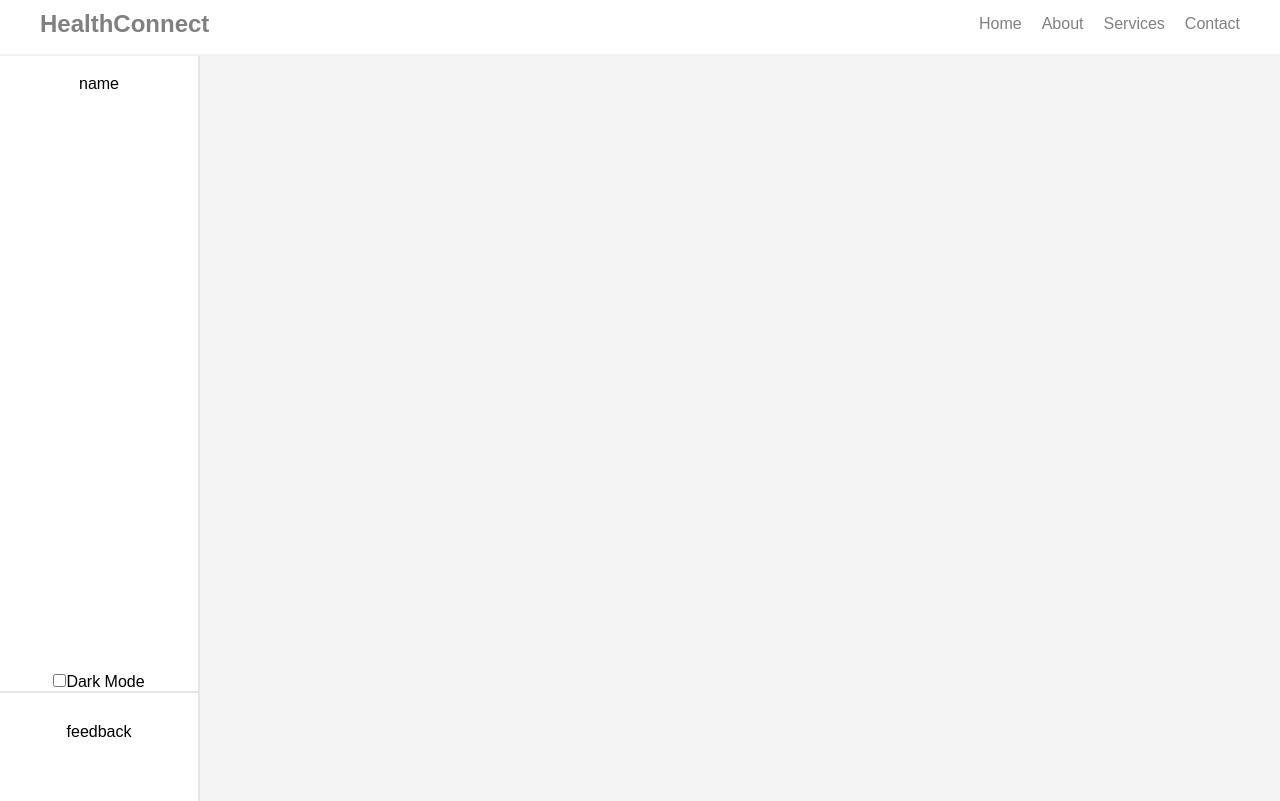
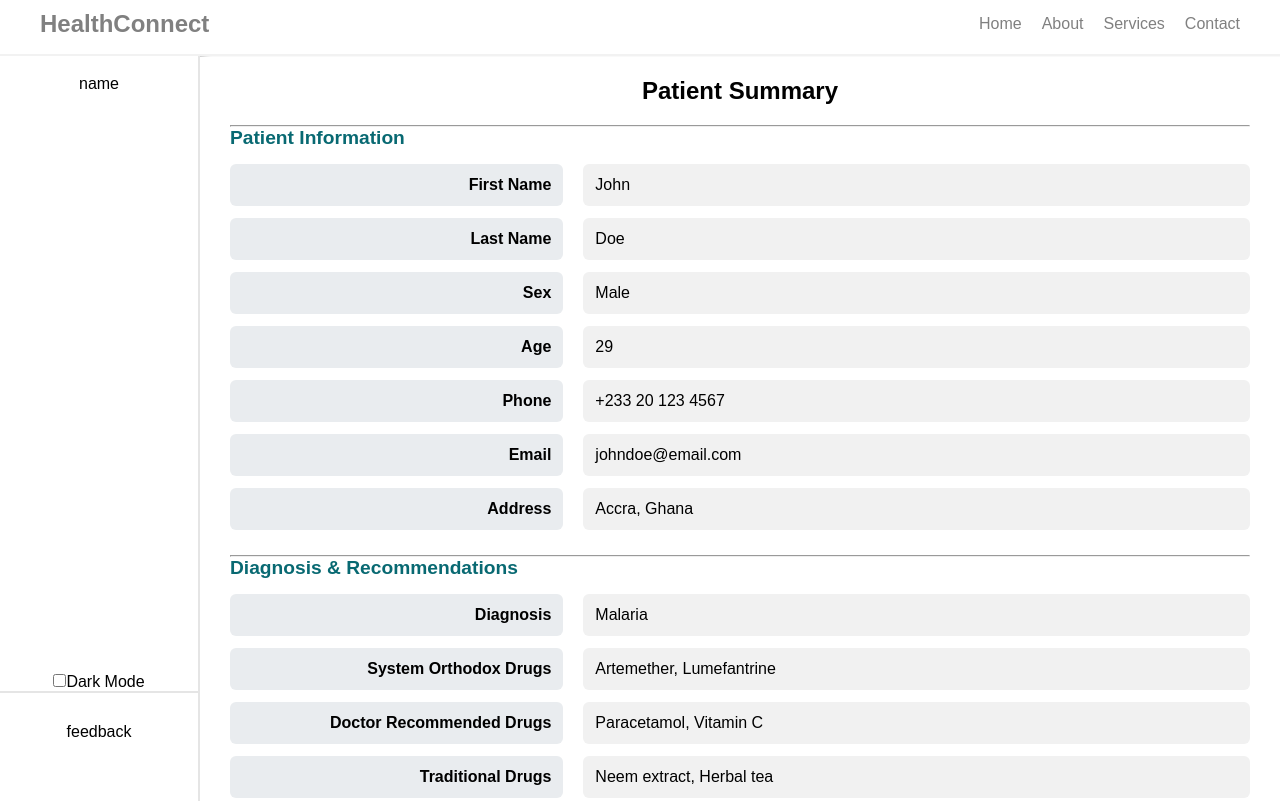
Before and after one commit to Awtlaw/psychic-carnival, a React (Vite) app in the folder client/: page /reports in a window 1280 px wide. Built offline with nearby package versions, Linux system fonts and the light colour scheme.

Commit message:
addition of summary

```diff
--- a/client/src/apis/index.js
+++ b/client/src/apis/index.js
@@ -1,4 +1,4 @@
 export * from './client.js'
 export * from './auth.js'
-export * from './report.js'
+export * from './reports.js'
 export * from './appointments.js'
--- /dev/null
+++ b/client/src/components/summary.css
@@ -0,0 +1,94 @@
+   /* .doc-main-container {
+       font-family: Arial, sans-serif;
+       background: red;
+       margin: 0;
+       overflow-y: auto;
+   } */
+
+   /* Layout container */
+   .doc-main-content {
+       /* margin-left: 200px; */
+       /* leave space for sidebar */
+       flex: 1;
+       overflow-y: auto;
+       margin-top: 56px;
+    height: calc(100vh - 56px);
+
+       /* leave space for navbar */
+       /* padding: 20px; */
+   }
+
+   .ps-container {
+       background: #fff;
+       padding: 20px 30px;
+       /* border-radius: 10px; */
+       max-width: 100%;
+       /* margin: auto; */
+       box-shadow: 0 4px 10px rgba(0, 0, 0, 0.1);
+       overflow-y: auto;
+       /* height: 100vh; */
+   }
+
+   .ps-title {
+       font-size: 1.5rem;
+       font-weight: bold;
+       margin-bottom: 20px;
+       text-align: center;
+   }
+
+   .ps-section {
+       margin-bottom: 25px;
+   }
+
+   .ps-section h3 {
+       font-size: 1.2rem;
+       margin-bottom: 15px;
+       color: #086972;
+
+   }
+
+   .ps-grid {
+       display: grid;
+       grid-template-columns: 1fr 2fr;
+       gap: 12px 20px;
+       align-items: center;
+   }
+
+   .ps-label,
+   .ps-value {
+       display: flex;
+       align-items: center;
+       padding: 10px 12px;
+       border-radius: 6px;
+       height: 42px;
+       box-sizing: border-box;
+   }
+
+   .ps-label {
+       background: #e9ecef;
+       font-weight: bold;
+       justify-content: flex-end;
+   }
+
+   .ps-value {
+       background: #f1f1f1;
+   }
+
+   .ps-print {
+       text-align: center;
+       margin-top: 20px;
+   }
+
+   .ps-btn {
+       background: #007bff;
+       color: white;
+       padding: 10px 20px;
+       border: none;
+       border-radius: 6px;
+       cursor: pointer;
+       font-size: 1rem;
+   }
+
+   .ps-btn:hover {
+       background: #0056b3;
+   }
--- /dev/null
+++ b/client/src/components/summary.jsx
@@ -0,0 +1,61 @@
+import './summary.css'
+
+export function Summary() {
+  return (
+    <div class='ps-container'>
+      <div class='ps-title'>Patient Summary</div>
+      <hr />
+
+      <div class='ps-section'>
+        <h3>Patient Information</h3>
+        <div class='ps-grid'>
+          <div class='ps-label'>First Name</div>
+          <div class='ps-value'>John</div>
+
+          <div class='ps-label'>Last Name</div>
+          <div class='ps-value'>Doe</div>
+
+          <div class='ps-label'>Sex</div>
+          <div class='ps-value'>Male</div>
+
+          <div class='ps-label'>Age</div>
+          <div class='ps-value'>29</div>
+
+          <div class='ps-label'>Phone</div>
+          <div class='ps-value'>+233 20 123 4567</div>
+
+          <div class='ps-label'>Email</div>
+          <div class='ps-value'>johndoe@email.com</div>
+
+          <div class='ps-label'>Address</div>
+          <div class='ps-value'>Accra, Ghana</div>
+        </div>
+      </div>
+      <hr />
+
+      <div class='ps-section'>
+        <h3>Diagnosis & Recommendations</h3>
+        <div class='ps-grid'>
+          <div class='ps-label'>Diagnosis</div>
+          <div class='ps-value'>Malaria</div>
+
+          <div class='ps-label'>System Orthodox Drugs</div>
+          <div class='ps-value'>Artemether, Lumefantrine</div>
+
+          <div class='ps-label'>Doctor Recommended Drugs</div>
+          <div class='ps-value'>Paracetamol, Vitamin C</div>
+
+          <div class='ps-label'>Traditional Drugs</div>
+          <div class='ps-value'>Neem extract, Herbal tea</div>
+        </div>
+      </div>
+      <hr />
+
+      <div class='ps-print'>
+        <button class='ps-btn' onclick='window.print()'>
+          Print Report
+        </button>
+      </div>
+    </div>
+  )
+}
--- a/client/src/pages/reports/report.jsx
+++ b/client/src/pages/reports/report.jsx
@@ -1,3 +1,4 @@
+import { Summary } from '../../components/summary'
 import { Navbar } from '../../components/Navbar'
 import { Sidebar } from '../../components/sidebar'
 
@@ -8,7 +9,9 @@ export default function Report() {
 
       <div className='content'>
         <Sidebar />
-        <div className='main-content'></div>
+        <div className='doc-main-content'>
+          <Summary />
+        </div>
       </div>
     </div>
   )
--- a/client/src/pages/signup/patientSignUp.jsx
+++ b/client/src/pages/signup/patientSignUp.jsx
@@ -13,7 +13,7 @@ export function PatientSignUp() {
     dob: '',
     sex: 'M',
     address: '',
-    proxy: {}
+    proxy: null
   }
   const [patientForm, setPatientForm] = useState(init)
 
```
Also changed, not shown: client/src/pages/history/history.jsx (added).
